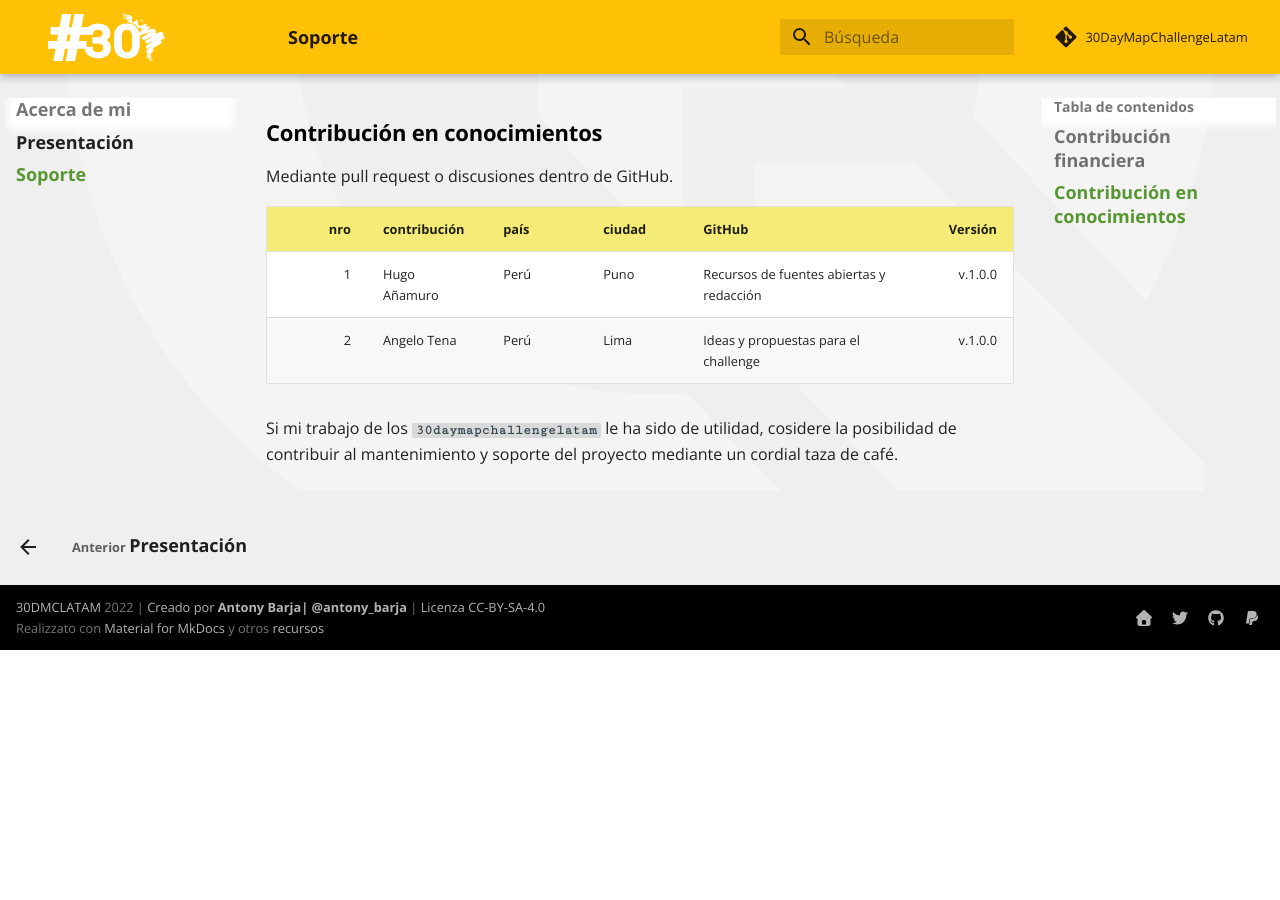
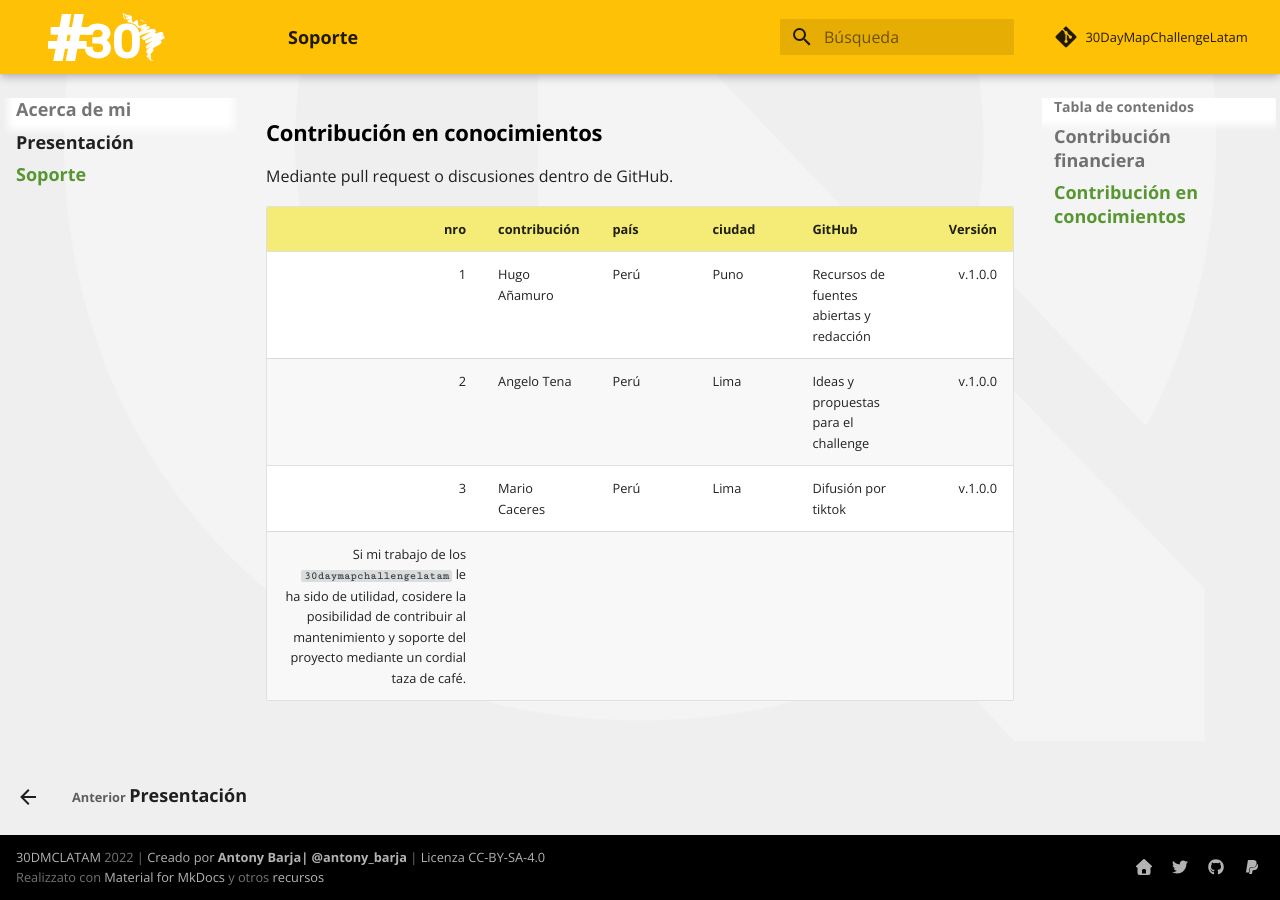
Before and after one commit to ambarja/30daymapchallengelatam, an MkDocs documentation site: the page built from docs/supporter.md, in a window 1280 px wide and 900 px high, scrolled down 585 px. Built offline with MkDocs 1.6.1 and Material for MkDocs 9.7.7, drawn with Linux system fonts in a browser that asks for light colours; some web fonts are replaced; comment, search, counter and statistics services are not loaded; before the commit the page ends 1235 px from its top, so only the background shows below that.

Commit message:
Update supporter.md

```diff
--- a/docs/supporter.md
+++ b/docs/supporter.md
@@ -25,7 +25,7 @@
 --:|-----------|------|-------|:-------|---------:
 1 | Hugo Añamuro |Perú | Puno | Recursos de fuentes abiertas y redacción | v.1.0.0
 2 | Angelo Tena  | Perú | Lima | Ideas y propuestas para el challenge | v.1.0.0
-
+3 | Mario Caceres | Perú | Lima | Difusión por tiktok | v.1.0.0
 Si mi trabajo de los `30daymapchallengelatam` le ha sido de utilidad, cosidere la posibilidad de contribuir al mantenimiento y soporte del proyecto mediante un cordial taza de café.
 
 <script type='text/javascript' src='https://storage.ko-fi.com/cdn/widget/Widget_2.js'></script><script type='text/javascript'>kofiwidget2.init('Apoyame con una taza de café', '#000000', 'B0B56J9J9');kofiwidget2.draw();</script>
```
